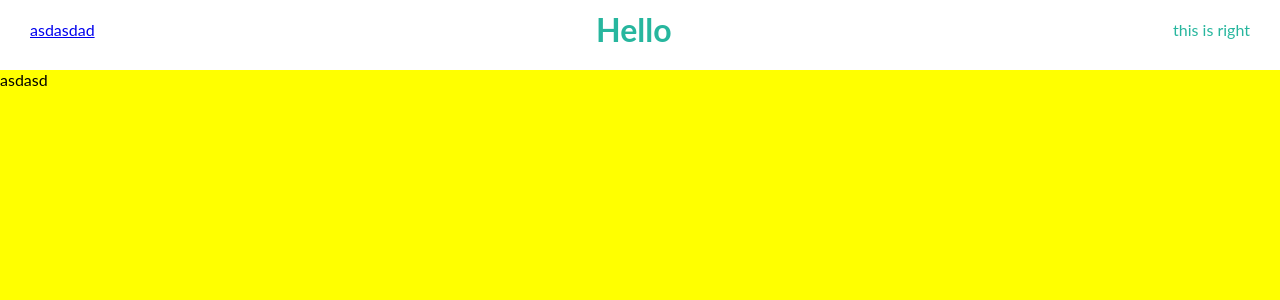
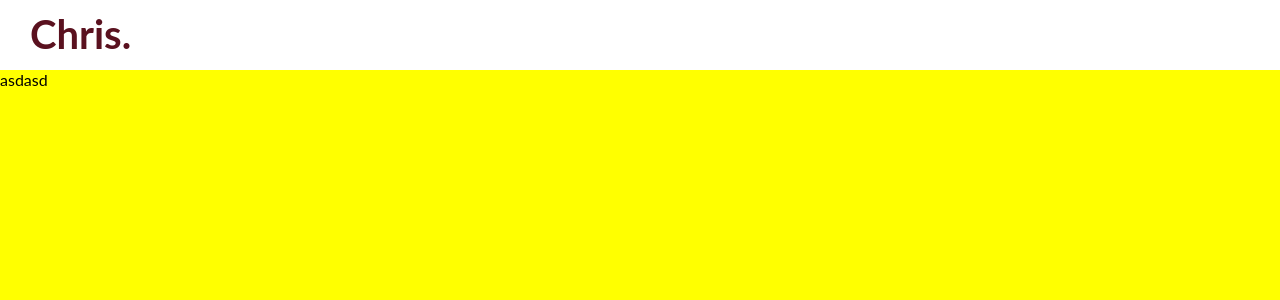
Before and after one commit to chrischen842/PortfolioWebsite, a React (Create React App) app: page / in a window 1280 px wide. Shown: the top 300 px of the page. Built offline with nearby package versions, Linux system fonts and the light colour scheme.

Commit message:
changed font colour

```diff
--- a/src/components/topbar/Topbar.jsx
+++ b/src/components/topbar/Topbar.jsx
@@ -5,12 +5,9 @@ export default function Topbar() {
         <div className='topbar'>
             <div className='wrapper'>
                 <div className='left'>
-                    <a href='#contact'>asdasdad</a>
+                    <a href='#intro' className='logo'>Chris.</a>
                 </div>
-                <h1>Hello</h1>
-                <div className='right'>
-                    this is right
-                </div>
+                <div className='right'></div>
             </div>
         </div>
     )
--- a/src/components/topbar/topbar.scss
+++ b/src/components/topbar/topbar.scss
@@ -16,4 +16,13 @@
         align-items: center;
         justify-content: space-between;
     }
+
+    .left{
+        .logo{
+            font-size: 40px;
+            font-weight: 700;
+            text-decoration: none;
+            color: inherit;
+        }
+    }
 }
--- a/src/global.scss
+++ b/src/global.scss
@@ -1 +1 @@
-$mainColor: rgb(39, 182, 158);
+$mainColor: rgb(90, 17, 31);
```
